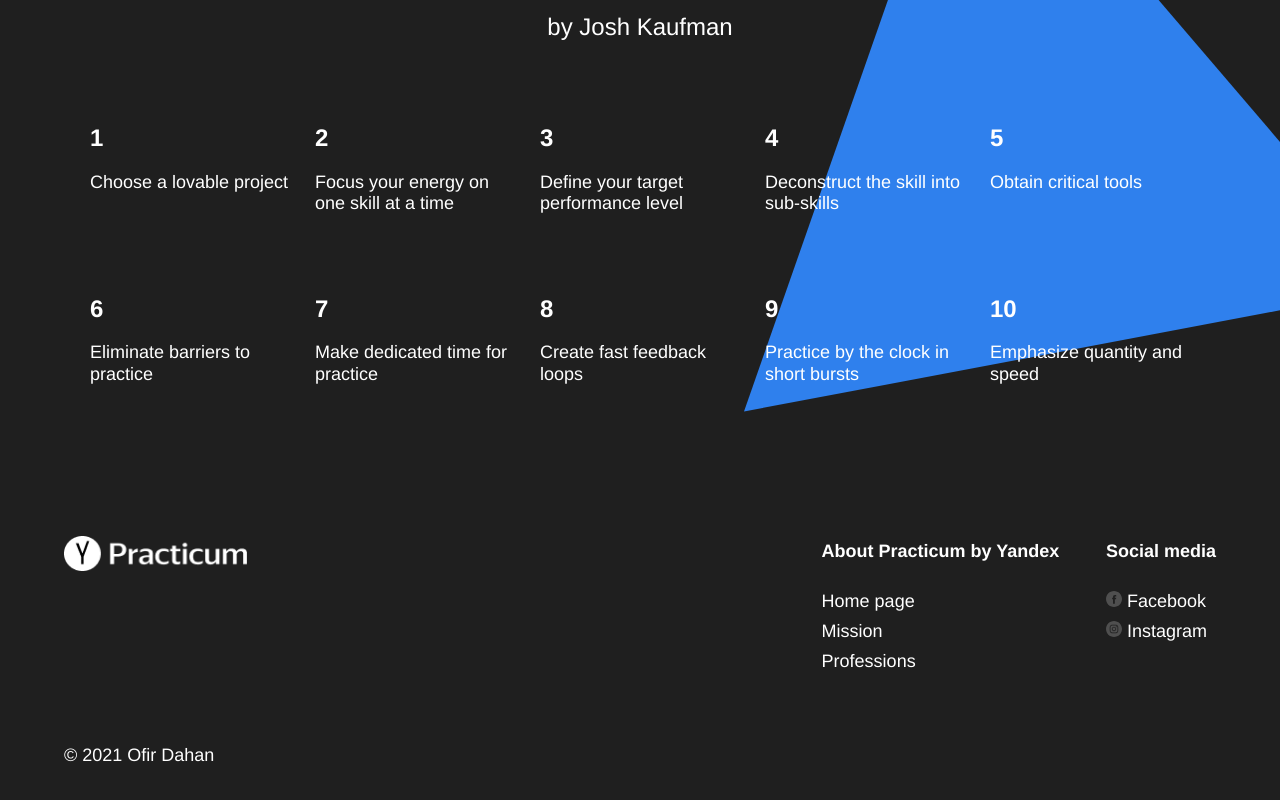
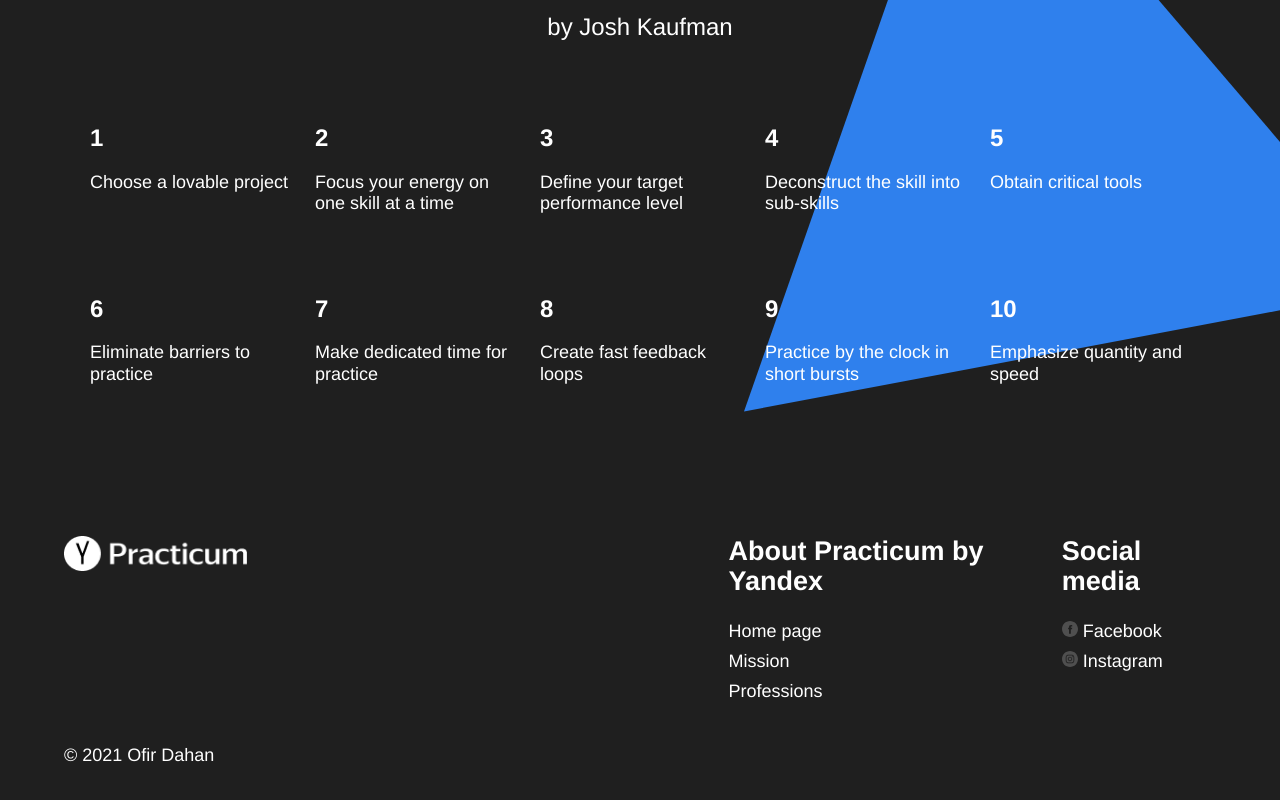
Before and after one commit to ofirdahan750/web_project_1, a plain HTML site: page index.html in a window 1280 px wide. Shown: the part 3171-3971 px from the top of the page. Drawn offline with Linux system fonts and the light colour scheme.

Commit message:
after fix 4 last

```diff
--- a/styles/style.css
+++ b/styles/style.css
@@ -280,6 +280,7 @@
 }
 .footer__column {
   color: white;
+  font-size: 18px;
 }
 .footer__column_content_copyright {
   display: flex;
@@ -294,7 +295,6 @@
 .footer__author {
   margin: 18px 0;
   line-height: 25px;
-  font-size: 18px;
   font-weight: normal;
 }
 .footer__list {
@@ -302,14 +302,12 @@
   padding: 0;
   margin: 0;
   line-height: 30px;
-  font-size: 18px;
 }
 
 .footer__column-heading {
   margin: 0 0 20px 0;
   font-weight: bold;
   line-height: 30px;
-  font-size: 18px;
 }
 
 .footer__column-link {
```
